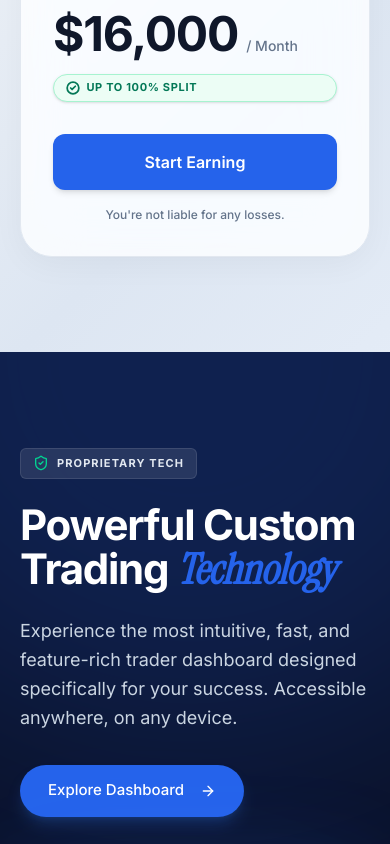
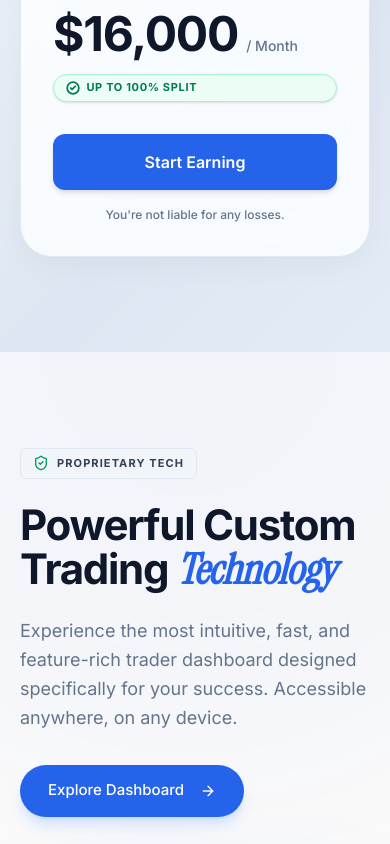
Before and after one commit to jatinkatariaaaa/thepeoplepropwebsite, a Next.js app: page / in a window 390 px wide. Shown: the part 11156-12000 px from the top of the page. Built offline with nearby package versions, Linux system fonts and the light colour scheme.

Commit message:
Change Dashboard Preview theme from dark to off-white

```diff
--- a/src/components/landing/DashboardPreview.tsx
+++ b/src/components/landing/DashboardPreview.tsx
@@ -6,29 +6,29 @@ import { Button } from "@/components/ui/Button";
 
 export function DashboardPreview() {
   return (
-    <section className="relative py-24 md:py-32 overflow-hidden bg-[#0a1128]">
+    <section className="relative py-24 md:py-32 overflow-hidden bg-[#FAFAFA]">
       {/* Background Decor */}
-      <div className="absolute top-0 right-0 -translate-y-1/2 translate-x-1/4 w-[800px] h-[800px] bg-[var(--accent)] opacity-20 rounded-full blur-[120px] pointer-events-none" />
-      <div className="absolute bottom-0 left-0 translate-y-1/2 -translate-x-1/4 w-[600px] h-[600px] bg-blue-600 opacity-[0.15] rounded-full blur-[100px] pointer-events-none" />
+      <div className="absolute top-0 right-0 -translate-y-1/2 translate-x-1/4 w-[800px] h-[800px] bg-[var(--accent)] opacity-[0.03] rounded-full blur-[100px] pointer-events-none" />
+      <div className="absolute bottom-0 left-0 translate-y-1/2 -translate-x-1/4 w-[600px] h-[600px] bg-blue-600 opacity-[0.02] rounded-full blur-[100px] pointer-events-none" />
 
       <div className="mx-auto max-w-7xl px-5 md:px-8 relative z-10">
         <AnimatedSection className="grid grid-cols-1 lg:grid-cols-2 gap-16 lg:gap-8 items-center">
 
           {/* Left Side: Headlines */}
           <div className="flex flex-col relative lg:pr-12">
-            <div className="inline-flex items-center gap-2 mb-6 self-start rounded-md bg-white/10 px-3 py-1.5 border border-white/10 backdrop-blur-sm">
-              <ShieldCheck className="w-4 h-4 text-emerald-400" />
-              <span className="text-[11px] font-bold tracking-widest text-slate-200 uppercase">
+            <div className="inline-flex items-center gap-2 mb-6 self-start rounded-md bg-slate-100 px-3 py-1.5 border border-slate-200">
+              <ShieldCheck className="w-4 h-4 text-emerald-600" />
+              <span className="text-[11px] font-bold tracking-widest text-[var(--ink-700)] uppercase">
                 Proprietary Tech
               </span>
             </div>
 
-            <h2 className="text-[42px] sm:text-[56px] lg:text-[64px] font-bold leading-[1.05] tracking-tight text-white mb-6">
+            <h2 className="text-[42px] sm:text-[56px] lg:text-[64px] font-bold leading-[1.05] tracking-tight text-[var(--ink-950)] mb-6">
               Powerful Custom<br />
               Trading <span className="word-serif text-[var(--accent)]">Technology</span>
             </h2>
 
-            <p className="text-[18px] leading-relaxed text-slate-300 mb-8 max-w-md">
+            <p className="text-[18px] leading-relaxed text-[var(--ink-500)] mb-8 max-w-md">
               Experience the most intuitive, fast, and feature-rich trader dashboard designed specifically for your success. Accessible anywhere, on any device.
             </p>
 
@@ -44,7 +44,7 @@ export function DashboardPreview() {
           <div className="relative flex justify-center lg:justify-end w-full perspective-1000">
             <div className="relative w-full max-w-lg lg:max-w-none transform-gpu transition-transform duration-700 hover:rotate-y-0 hover:rotate-x-0 rotate-y-[-10deg] rotate-x-[5deg]">
               {/* Outer Glow */}
-              <div className="absolute inset-0 bg-blue-500/20 blur-[50px] rounded-3xl" />
+              <div className="absolute inset-0 bg-[var(--accent)]/5 blur-[40px] rounded-3xl" />
 
               <img
                 src="/images/dashboard-mockup.webp"
```
